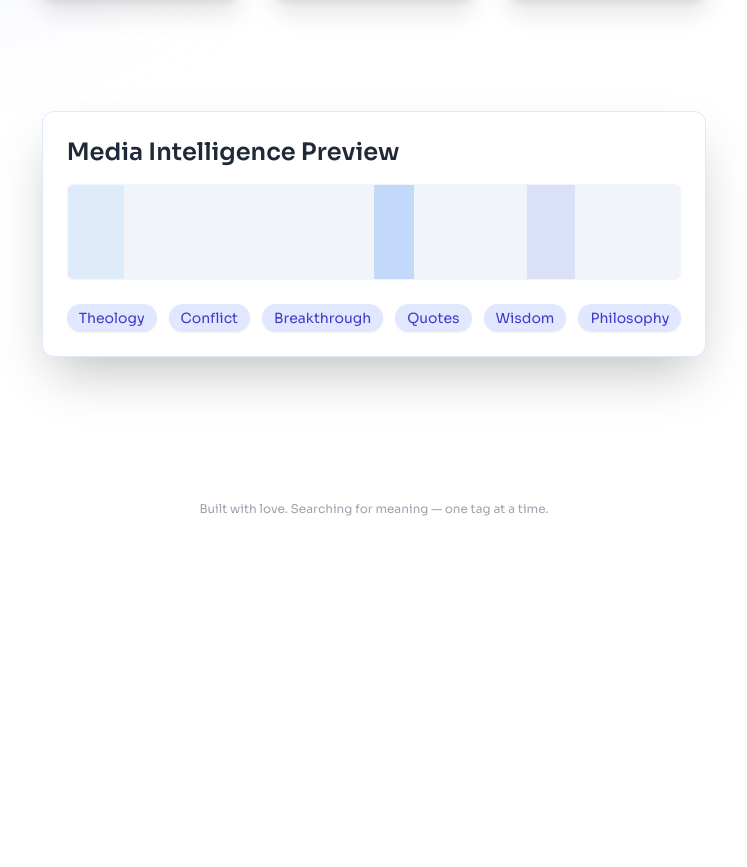
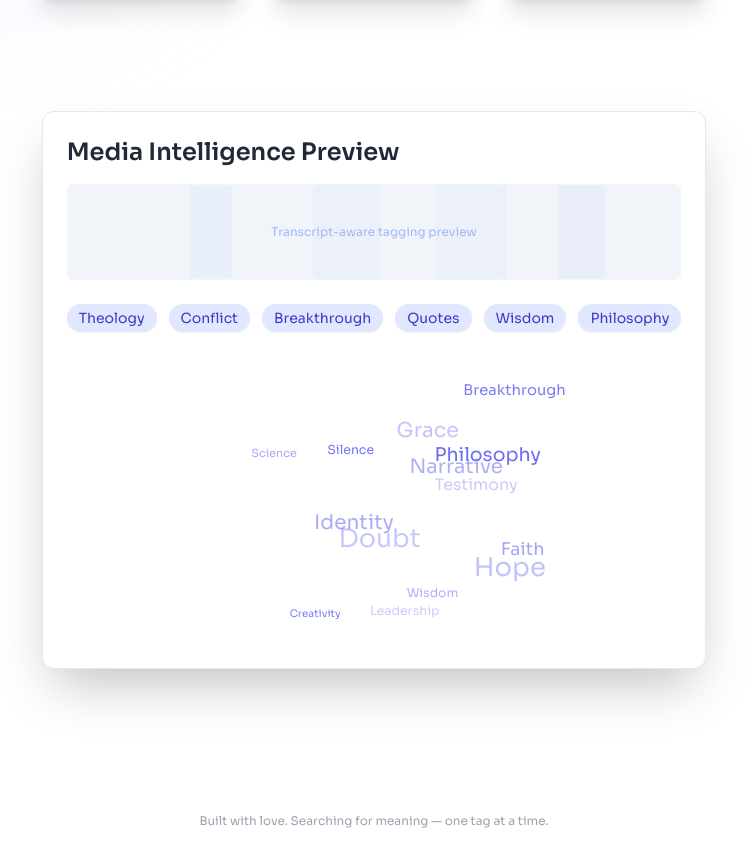
Before and after one commit to Skydeca/Skydeca, a Next.js app: page / in a window 1280 px wide. Shown: the part 531-1398 px from the top of the page, without its empty margins (266-1013 px from the left). Before the commit the page ends 1088 px from the top, so only its background shows below. Built offline with nearby package versions, Linux system fonts and the light colour scheme.

Commit message:
feat: enhance media intelligence preview with word cloud

```diff
--- a/src/app/page.tsx
+++ b/src/app/page.tsx
@@ -3,6 +3,23 @@
 import { motion, useCycle } from 'framer-motion';
 import { useEffect } from 'react';
 import { Particles } from '@tsparticles/react';
+
+const wordCloudTags = [
+  'Faith',
+  'Grace',
+  'Doubt',
+  'Hope',
+  'Science',
+  'Creativity',
+  'Leadership',
+  'Philosophy',
+  'Testimony',
+  'Identity',
+  'Silence',
+  'Wisdom',
+  'Breakthrough',
+  'Narrative',
+];
 
 export default function HomePage() {
   const [colorCycle, setColorCycle] = useCycle('bg-indigo-100', 'bg-sky-200');
@@ -94,9 +111,9 @@ export default function HomePage() {
         ))}
       </motion.section>
 
-      {/* 🧠 Interactive Tag Strip */}
+      {/* 🧠 Media Intelligence Preview */}
       <motion.section
-        className="max-w-2xl mx-auto bg-white rounded-xl shadow-2xl p-6 mb-36 z-10 relative animate-fade-up border border-blue-100"
+        className="max-w-4xl mx-auto bg-white rounded-xl shadow-2xl p-6 mb-36 z-10 relative animate-fade-up border border-blue-100"
         initial={{ opacity: 0, y: 40 }}
         whileInView={{ opacity: 1, y: 0 }}
         transition={{ duration: 1.2 }}
@@ -106,14 +123,25 @@ export default function HomePage() {
         </h3>
 
         {/* Segment Strip */}
-        <div className="relative h-24 bg-slate-100 rounded-md overflow-hidden mb-6 border border-blue-50">
-          <div className="absolute top-0 left-1/6 w-14 h-full bg-blue-300 opacity-20" />
-          <div className="absolute top-0 left-1/2 w-10 h-full bg-blue-500 opacity-25" />
-          <div className="absolute top-0 left-3/4 w-12 h-full bg-indigo-400 opacity-20" />
+        <div className="relative h-24 bg-slate-100 rounded-md overflow-hidden mb-6 border border-blue-50 flex items-center">
+          {[20, 40, 60, 80].map((percent, i) => (
+            <div
+              key={i}
+              className="absolute top-0 h-full rounded bg-indigo-300/20"
+              style={{
+                left: `${percent}%`,
+                width: `${Math.random() * 6 + 6}%`,
+                opacity: 0.3 + Math.random() * 0.3,
+              }}
+            />
+          ))}
+          <div className="absolute w-full h-full flex justify-center items-center pointer-events-none text-indigo-300 text-xs">
+            Transcript-aware tagging preview
+          </div>
         </div>
 
-        {/* Animated Tags */}
-        <div className="flex gap-3 flex-wrap justify-center">
+        {/* Animated Tag Tiles */}
+        <div className="flex gap-3 flex-wrap justify-center mb-6">
           {['Theology', 'Conflict', 'Breakthrough', 'Quotes', 'Wisdom', 'Philosophy'].map((tag) => (
             <motion.div
               key={tag}
@@ -124,9 +152,39 @@ export default function HomePage() {
             </motion.div>
           ))}
         </div>
+
+        {/* 🌥 Word Cloud */}
+        <div className="relative h-72 overflow-hidden">
+          {wordCloudTags.map((word, i) => (
+            <motion.div
+              key={i}
+              className="absolute text-xs sm:text-sm font-medium text-indigo-500"
+              initial={{ opacity: 0, x: 0, y: 0, scale: 0.8 }}
+              animate={{
+                opacity: 0.3 + Math.random() * 0.7,
+                x: Math.random() * 300 - 150,
+                y: Math.random() * 250 - 125,
+                scale: 0.7 + Math.random() * 1.2,
+              }}
+              transition={{
+                duration: 4,
+                delay: Math.random() * 2,
+                repeat: Infinity,
+                repeatType: 'reverse',
+              }}
+              style={{
+                top: '50%',
+                left: '50%',
+                transform: 'translate(-50%, -50%)',
+              }}
+            >
+              {word}
+            </motion.div>
+          ))}
+        </div>
       </motion.section>
 
-      {/* 🚀 Footer Suggestion (Optional) */}
+      {/* 🚀 Footer */}
       <motion.footer
         className="mb-10 text-xs text-gray-400 z-10"
         initial={{ opacity: 0 }}
```
